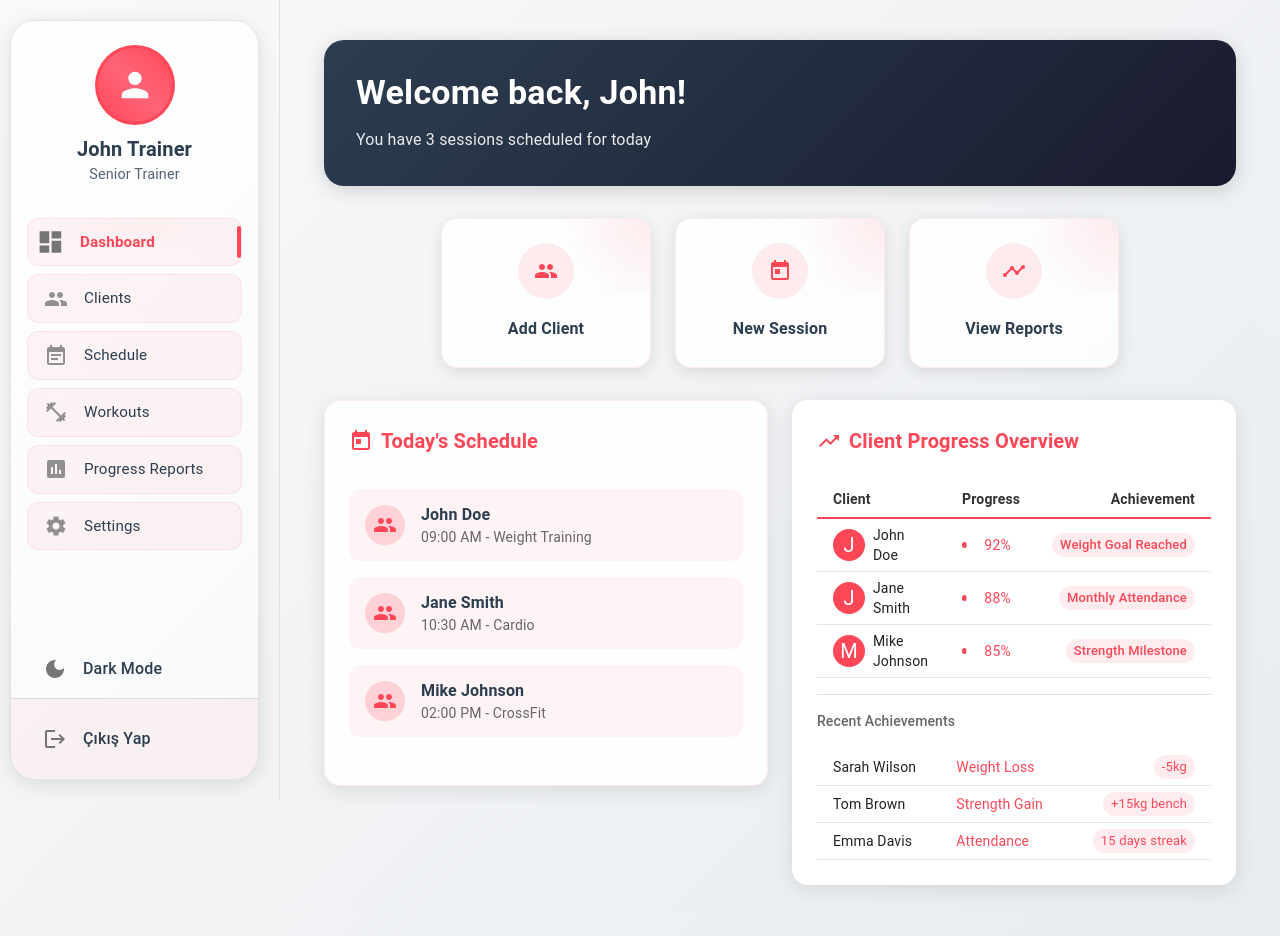
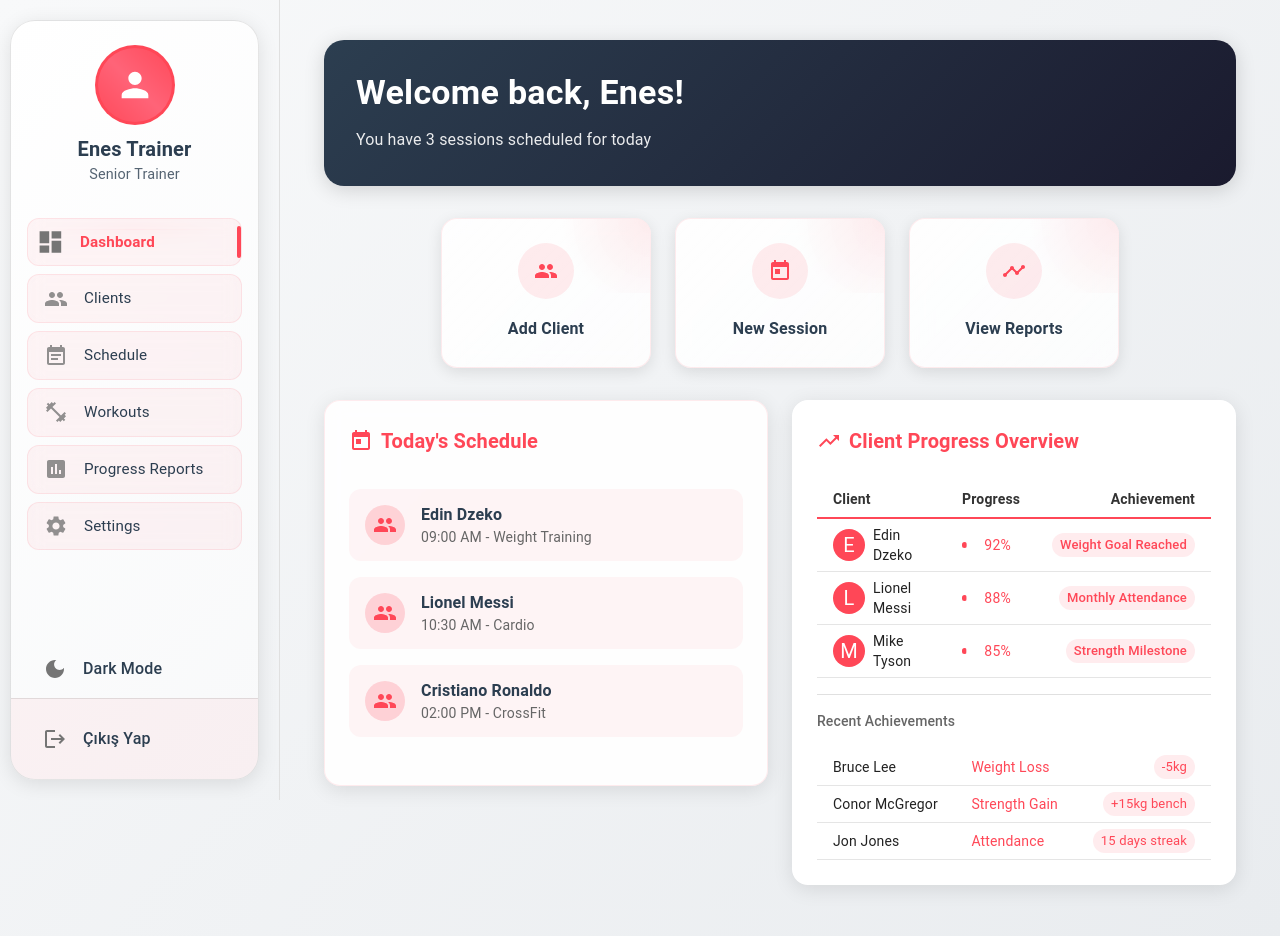
Before and after one commit to NightFoX54/gym-management, a React (Create React App) app in the folder gym-management/: page /trainer in a window 1280 px wide. Shown: the top 936 px of the page. Built offline with nearby package versions, Linux system fonts and the light colour scheme.

Commit message:
Add files via upload

```diff
--- a/gym-management/src/components/member/Member.js
+++ b/gym-management/src/components/member/Member.js
@@ -35,7 +35,7 @@ const Member = ({ isDarkMode, setIsDarkMode }) => {
     membershipType: "Premium",
     membershipStatus: "Active",
     membershipEndDate: "2024-12-31",
-    profilePhoto: "https://via.placeholder.com/150",
+    profilePhoto: "/pp.jpg",
     attendance: {
       total: 45,
       thisMonth: 12,
--- a/gym-management/src/components/member/MyProfile.js
+++ b/gym-management/src/components/member/MyProfile.js
@@ -6,13 +6,13 @@ import { useNavigate } from 'react-router-dom';
 
 const MyProfile = ({ isDarkMode, setIsDarkMode }) => {
   const [profile, setProfile] = useState({
-    fullName: 'John Doe',
-    email: 'john@example.com',
+    fullName: 'Meriç Ütkü',
+    email: 'meriç@example.com',
     phone: '+90 555 123 4567',
     birthDate: '1990-01-01',
     membershipStart: '2024-01-01',
     membershipEnd: '2025-01-01',
-    profileImage: 'https://via.placeholder.com/150'
+    profileImage: '/pp.jpg'
   });
 
   const [isEditing, setIsEditing] = useState(false);
--- a/gym-management/src/components/trainer/ClientsPage.js
+++ b/gym-management/src/components/trainer/ClientsPage.js
@@ -75,8 +75,8 @@ const ClientsPage = ({ isDarkMode }) => {
   const [clientRequests, setClientRequests] = useState([
     {
       id: 1,
-      name: 'Alex Johnson',
-      email: 'alex@example.com',
+      name: 'Ahmet Beyaz',
+      email: 'ahmet@example.com',
       phone: '+90 555 123 4567',
       program: 'Weight Training',
       message: 'I want to focus on building muscle and strength.',
@@ -887,20 +887,20 @@ const ClientsPage = ({ isDarkMode }) => {
 const mockClients = [
   {
     id: 1,
-    name: 'John Doe',
+    name: 'Faruk Yılmaz',
     avatar: null,
     phone: '+90 532 123 4567',
-    email: 'john@example.com',
+    email: 'faruk@example.com',
     program: 'Weight Training',
     status: 'Active',
     startDate: '2024-01-15',
   },
   {
     id: 2,
-    name: 'Jane Smith',
+    name: 'Mahmut Mahmutoğlu',
     avatar: null,
     phone: '+90 533 234 5678',
-    email: 'jane@example.com',
+    email: 'mahmut@example.com',
     program: 'Cardio',
     status: 'On Hold',
     startDate: '2024-02-01',
--- a/gym-management/src/components/trainer/ProgressReportPage.js
+++ b/gym-management/src/components/trainer/ProgressReportPage.js
@@ -178,7 +178,7 @@ const ProgressReportPage = ({ isDarkMode }) => {
       fill: { opacity: 0.4 },
       stroke: { width: 2 },
       grid: {
-        borderColor: isDarkMode ? 'rgba(255,255,255,0.1)' : 'rgba(0,0,0,0.1)',
+        borderColor: isDarkMode ? 'rgba(255, 255, 255, 0.1)' : 'rgba(255, 255, 255, 0.1)',
       },
       theme: { mode: isDarkMode ? 'dark' : 'light' }
     },
@@ -342,8 +342,8 @@ const ProgressReportPage = ({ isDarkMode }) => {
                 label="Client"
               >
                 <MenuItem value="all">All Clients</MenuItem>
-                <MenuItem value="john">John Doe</MenuItem>
-                <MenuItem value="jane">Jane Smith</MenuItem>
+                <MenuItem value="faruk">Faruk Yılmaz</MenuItem>
+                <MenuItem value="jane">Mahmut Mahmutoğlu</MenuItem>
               </Select>
             </FormControl>
             <FormControl sx={{
--- a/gym-management/src/components/trainer/SchedulePage.js
+++ b/gym-management/src/components/trainer/SchedulePage.js
@@ -666,7 +666,7 @@ const mockAppointments = [
     id: 1,
     date: new Date(),
     time: '09:00',
-    client: 'John Doe',
+    client: 'Necip Uysal',
     type: 'Personal Training',
     color: '#ff4757'
   },
@@ -674,7 +674,7 @@ const mockAppointments = [
     id: 2,
     date: new Date(),
     time: '14:30',
-    client: 'Jane Smith',
+    client: 'Mauro Icardi',
     type: 'Yoga Session',
     color: '#2ecc71'
   },
--- a/gym-management/src/components/trainer/SettingsPage.js
+++ b/gym-management/src/components/trainer/SettingsPage.js
@@ -33,8 +33,8 @@ const SettingsPage = ({ isDarkMode }) => {
   const [activeTab, setActiveTab] = useState(0);
   const [showSuccess, setShowSuccess] = useState(false);
   const [formData, setFormData] = useState({
-    fullName: 'John Trainer',
-    email: 'john@gymflex.com',
+    fullName: 'Enes Trainer',
+    email: 'enes@gymflex.com',
     phone: '+90 532 123 4567',
     specialization: 'Weight Training',
     bio: 'Professional trainer with 5 years of experience...',
--- a/gym-management/src/components/trainer/TrainerNavbar.js
+++ b/gym-management/src/components/trainer/TrainerNavbar.js
@@ -169,7 +169,7 @@ const TrainerNavbar = ({ isDarkMode, setIsDarkMode }) => {
                 color: isDarkMode ? '#ffffff' : '#2c3e50',
               }}
             >
-              John Trainer
+              Enes Trainer
             </Typography>
             <Typography
               variant="body2"
--- a/gym-management/src/components/trainer/TrainerPage.js
+++ b/gym-management/src/components/trainer/TrainerPage.js
@@ -112,9 +112,9 @@ const TrainerPage = ({ isDarkMode, setIsDarkMode }) => {
   ];
 
   const upcomingSessions = [
-    { client: 'John Doe', time: '09:00 AM', program: 'Weight Training' },
-    { client: 'Jane Smith', time: '10:30 AM', program: 'Cardio' },
-    { client: 'Mike Johnson', time: '02:00 PM', program: 'CrossFit' },
+    { client: 'Edin Dzeko', time: '09:00 AM', program: 'Weight Training' },
+    { client: 'Lionel Messi', time: '10:30 AM', program: 'Cardio' },
+    { client: 'Cristiano Ronaldo', time: '02:00 PM', program: 'CrossFit' },
   ];
 
   const quickActions = [
@@ -315,14 +315,14 @@ const TrainerPage = ({ isDarkMode, setIsDarkMode }) => {
       totalHours: 86
     },
     topPerformers: [
-      { name: 'John Doe', progress: 92, achievement: 'Weight Goal Reached' },
-      { name: 'Jane Smith', progress: 88, achievement: 'Monthly Attendance' },
-      { name: 'Mike Johnson', progress: 85, achievement: 'Strength Milestone' }
+      { name: 'Edin Dzeko', progress: 92, achievement: 'Weight Goal Reached' },
+      { name: 'Lionel Messi', progress: 88, achievement: 'Monthly Attendance' },
+      { name: 'Mike Tyson', progress: 85, achievement: 'Strength Milestone' }
     ],
     recentAchievements: [
-      { client: 'Sarah Wilson', type: 'Weight Loss', value: '-5kg' },
-      { client: 'Tom Brown', type: 'Strength Gain', value: '+15kg bench' },
-      { client: 'Emma Davis', type: 'Attendance', value: '15 days streak' }
+      { client: 'Bruce Lee', type: 'Weight Loss', value: '-5kg' },
+      { client: 'Conor McGregor', type: 'Strength Gain', value: '+15kg bench' },
+      { client: 'Jon Jones', type: 'Attendance', value: '15 days streak' }
     ]
   };
 
@@ -511,7 +511,7 @@ const TrainerPage = ({ isDarkMode, setIsDarkMode }) => {
           transition={{ delay: 0.2 }}
         >
           <Typography variant="h4" gutterBottom sx={{ fontWeight: 600 }}>
-            Welcome back, John!
+            Welcome back, Enes!
           </Typography>
           <Typography variant="subtitle1" sx={{ opacity: 0.9 }}>
             You have 3 sessions scheduled for today
--- a/gym-management/src/styles/TrainerPage.css
+++ b/gym-management/src/styles/TrainerPage.css
@@ -477,7 +477,7 @@
 }
 
 .dark-mode .MuiDivider-root {
-  border-color: rgba(255, 255, 255, 0.12);
+  border-color: rgb(255, 255, 255);
 }
 
 .dark-mode .MuiTextField-root {
```
Also changed, not shown: gym-management/public/pp.jpg (added).
